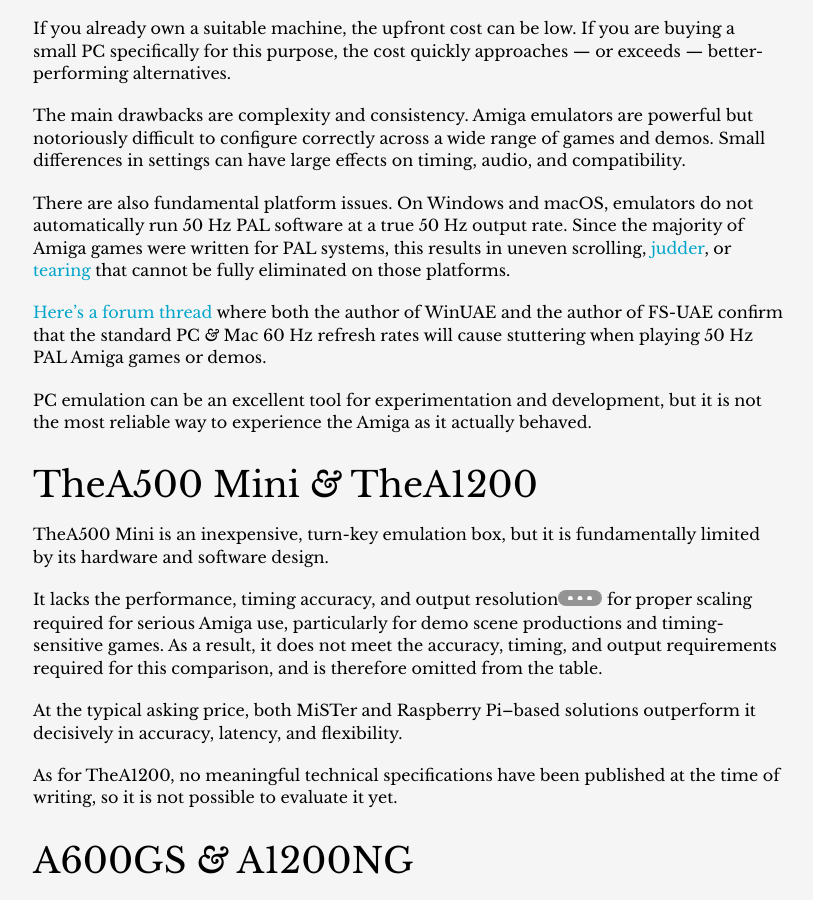
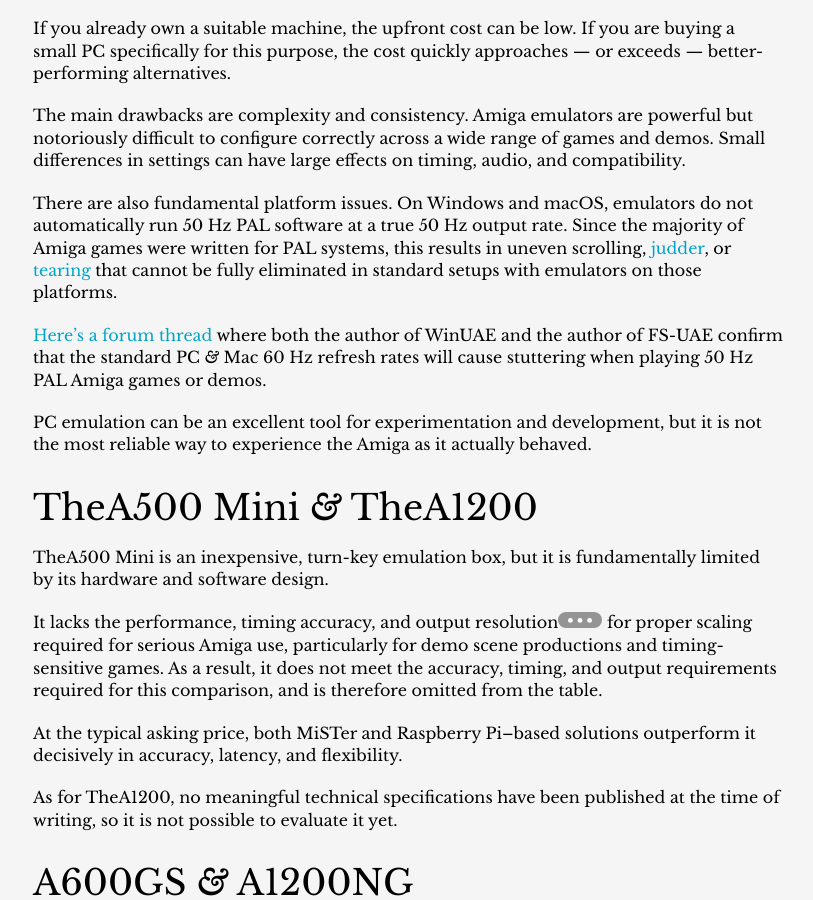
Before and after one commit to amigavision/amigavision.github.io, a Jekyll site: the page built from best.md, in a window 1280 px wide and 900 px high, scrolled down 570 px. Shown: the whole window, without its empty margins (232-1045 px from the left). Built offline with Jekyll 4.4.1, drawn with Linux system fonts in a browser that asks for light colours.

Commit message:
Improve wording, add footnote

```diff
--- a/best.md
+++ b/best.md
@@ -15,7 +15,7 @@
 
 The main drawbacks are complexity and consistency. Amiga emulators are powerful but notoriously difficult to configure correctly across a wide range of games and demos. Small differences in settings can have large effects on timing, audio, and compatibility.
 
-There are also fundamental platform issues. On Windows and macOS, emulators do not automatically run 50 Hz PAL software at a true 50 Hz output rate. Since the majority of Amiga games were written for PAL systems, this results in uneven scrolling, [judder], or [tearing] that cannot be fully eliminated on those platforms.
+There are also fundamental platform issues. On Windows and macOS, emulators do not automatically run 50 Hz PAL software at a true 50 Hz output rate. Since the majority of Amiga games were written for PAL systems, this results in uneven scrolling, [judder], or [tearing] that cannot be fully eliminated in standard setups with emulators on those platforms.
 
 [Here’s a forum thread](https://eab.abime.net/showthread.php/showthread.php?t=67729) where both the author of WinUAE and the author of FS-UAE confirm that the standard PC *&* Mac 60 Hz refresh rates will cause stuttering when playing 50 Hz PAL Amiga games or demos.
 
```
Also changed, not shown: other parts of best.md (+1 -1 lines).
